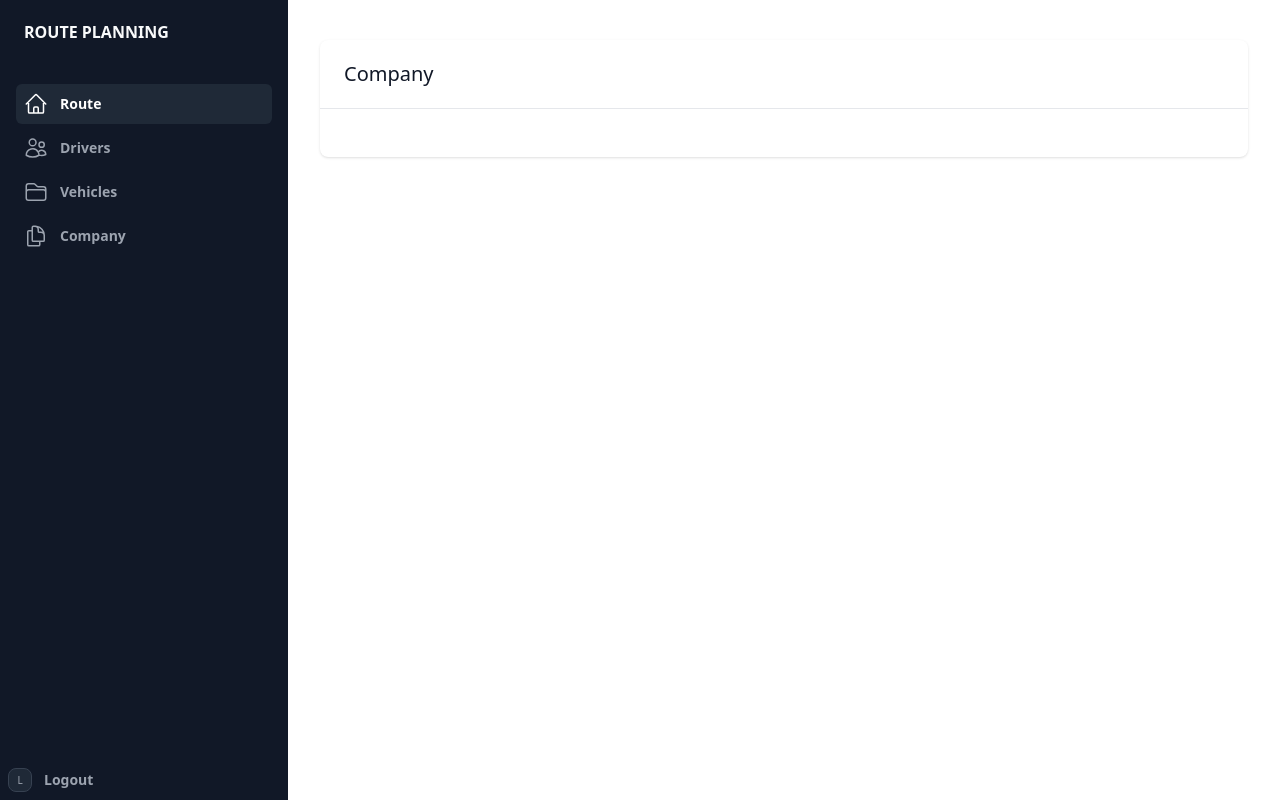
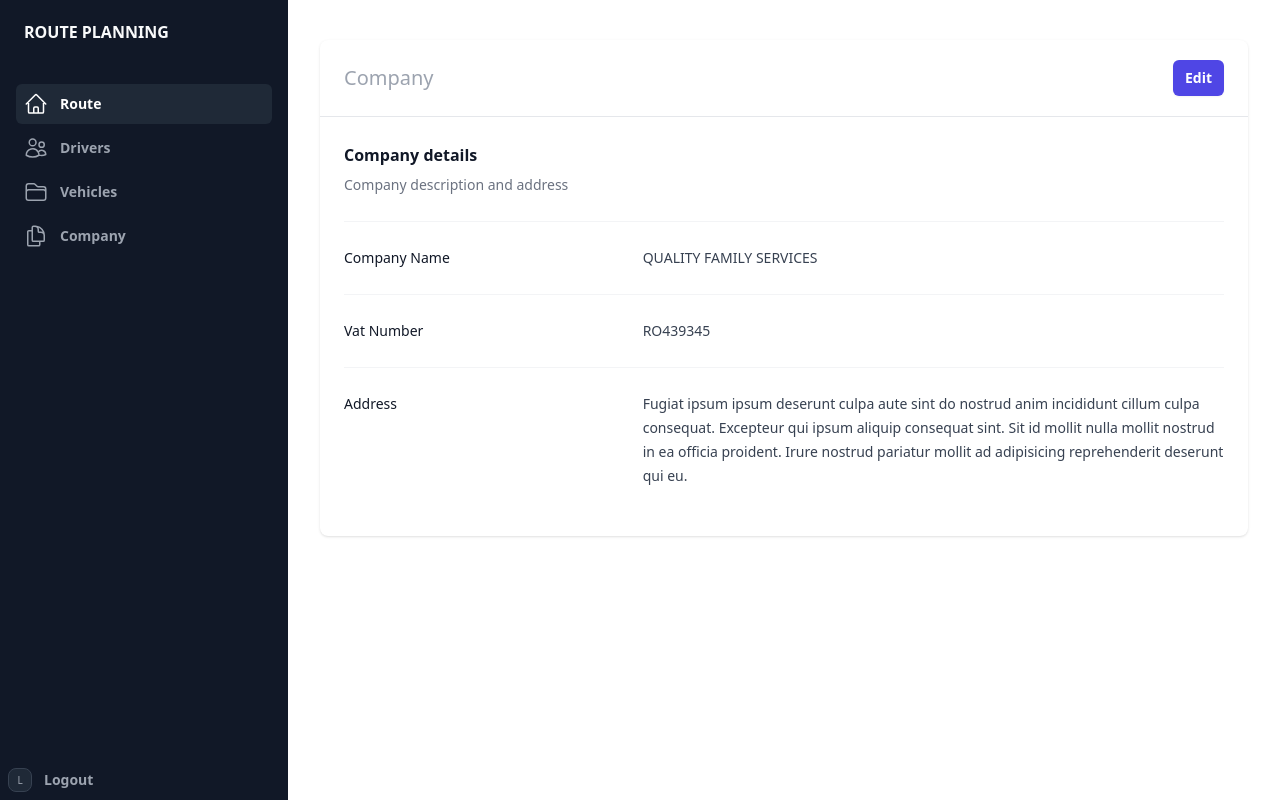
Before and after one commit to madalinpopa/route-planning, a Flask app: template route_planning/templates/index.html in a window 1280 px wide. Run offline with Flask 3, Linux system fonts and the light colour scheme; the template is opened without the code that fills it, so the values that code supplies are empty; style sheets or scripts are compiled from the project's sources; some web fonts are replaced.

Commit message:
style: Update Company template with Edit button and improve styling.

```diff
--- a/route_planning/templates/company/company.html
+++ b/route_planning/templates/company/company.html
@@ -1,10 +1,37 @@
 <div class="divide-y divide-gray-200 overflow-hidden rounded-lg bg-white shadow">
-  <div class="px-4 py-5 sm:px-6">
+  <div class="px-4 py-5 sm:px-6 flex justify-between items-center">
     <!-- Content goes here -->
     <!-- We use less vertical padding on card headers on desktop than on body sections -->
-    <h2 class="text-xl font-medium text-gray-900">Company</h2>
+    <h2 class="text-xl font-medium text-gray-400">Company</h2>
+    <div class="mt-4 sm:ml-16 sm:mt-0 sm:flex-none">
+      <button type="button" class="block rounded-md bg-indigo-600 px-3 py-2 text-center text-sm font-semibold text-white shadow-sm hover:bg-indigo-500 focus-visible:outline focus-visible:outline-2 focus-visible:outline-offset-2 focus-visible:outline-indigo-600">Edit</button>
+    </div>
   </div>
   <div class="px-4 py-5 sm:p-6">
-    <!-- Content goes here -->
+
+    <div>
+  <div class="px-4 sm:px-0">
+    <h3 class="text-base font-semibold leading-7 text-gray-900">Company details</h3>
+    <p class="mt-1 max-w-2xl text-sm leading-6 text-gray-500">Company description and address</p>
+  </div>
+  <div class="mt-6 border-t border-gray-100">
+    <dl class="divide-y divide-gray-100">
+      <div class="px-4 py-6 sm:grid sm:grid-cols-3 sm:gap-4 sm:px-0">
+        <dt class="text-sm font-medium leading-6 text-gray-900">Company Name</dt>
+        <dd class="mt-1 text-sm leading-6 text-gray-700 sm:col-span-2 sm:mt-0">QUALITY FAMILY SERVICES</dd>
+      </div>
+      <div class="px-4 py-6 sm:grid sm:grid-cols-3 sm:gap-4 sm:px-0">
+        <dt class="text-sm font-medium leading-6 text-gray-900">Vat Number</dt>
+        <dd class="mt-1 text-sm leading-6 text-gray-700 sm:col-span-2 sm:mt-0">RO439345</dd>
+      </div>
+      <div class="px-4 py-6 sm:grid sm:grid-cols-3 sm:gap-4 sm:px-0">
+        <dt class="text-sm font-medium leading-6 text-gray-900">Address</dt>
+        <dd class="mt-1 text-sm leading-6 text-gray-700 sm:col-span-2 sm:mt-0">Fugiat ipsum ipsum deserunt culpa aute sint do nostrud anim incididunt cillum culpa consequat. Excepteur qui ipsum aliquip consequat sint. Sit id mollit nulla mollit nostrud in ea officia proident. Irure nostrud pariatur mollit ad adipisicing reprehenderit deserunt qui eu.</dd>
+      </div>
+    </dl>
   </div>
 </div>
+
+
+  </div>
+</div>
```
